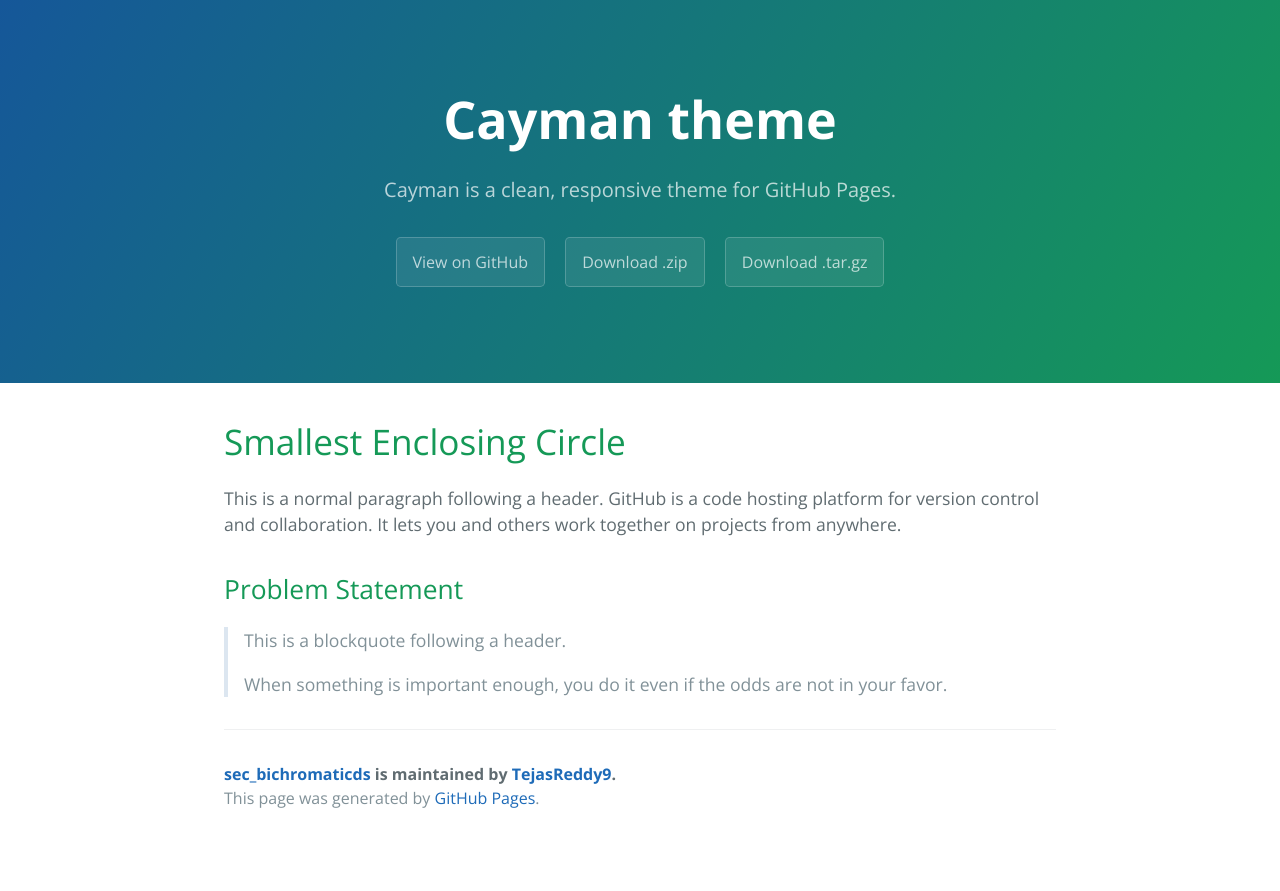
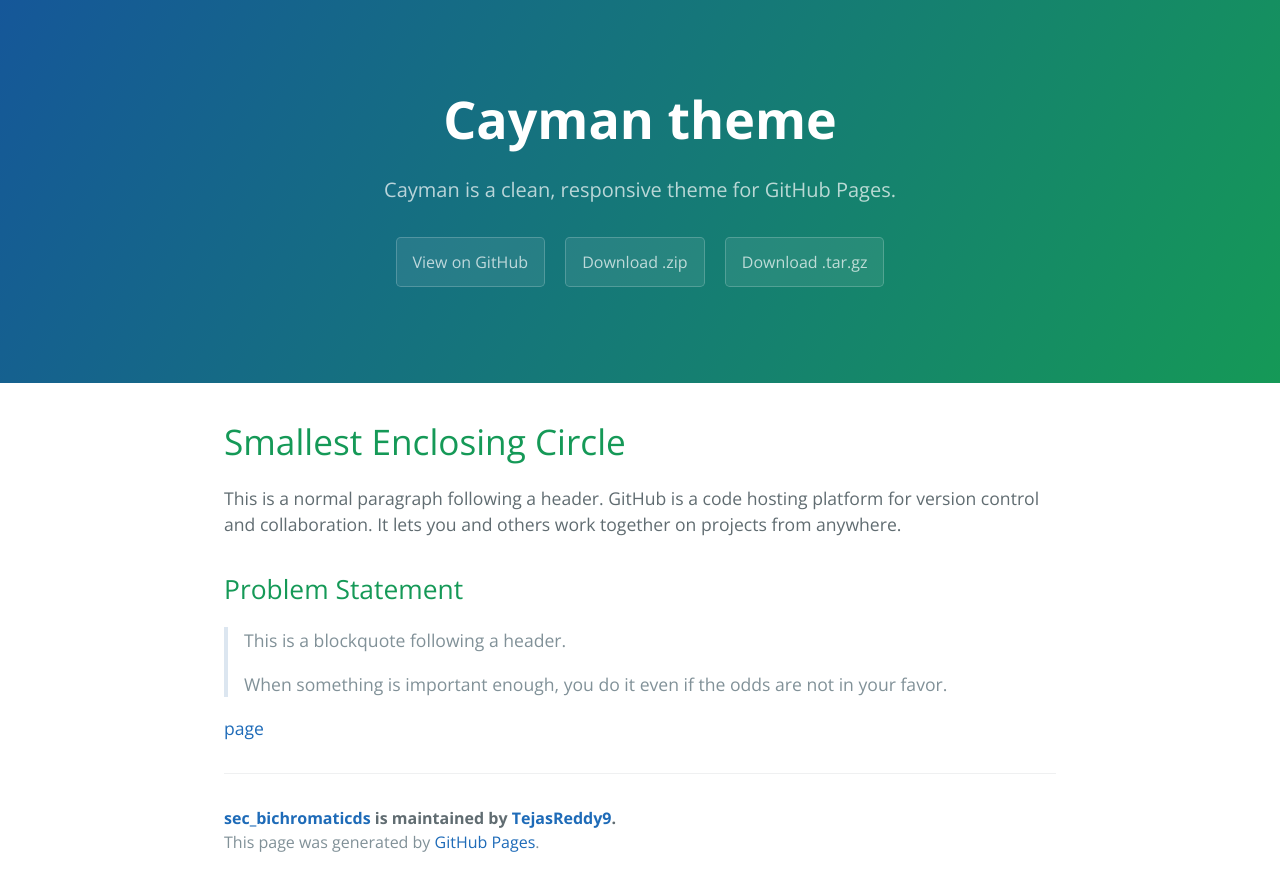
Before and after one commit to TejasReddy9/sec_bichromaticds, a Jekyll site: the page built from index.md, in a window 1280 px wide. Shown: the top 891 px of the page. Built offline with Jekyll 4.4.1, drawn with Linux system fonts in a browser that asks for light colours; our own code applies the rules of GitHub Pages for plain Markdown files.

Commit message:
Update index.md

```diff
--- a/index.md
+++ b/index.md
@@ -11,3 +11,5 @@ This is a normal paragraph following a header. GitHub is a code hosting platform
 > This is a blockquote following a header.
 >
 > When something is important enough, you do it even if the odds are not in your favor.
+
+[page](page.html)
```
